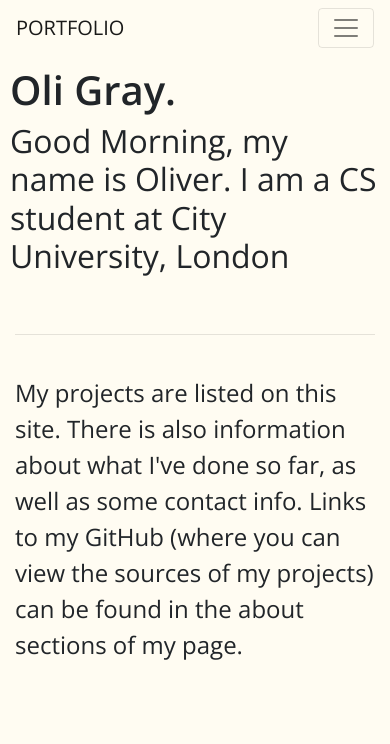
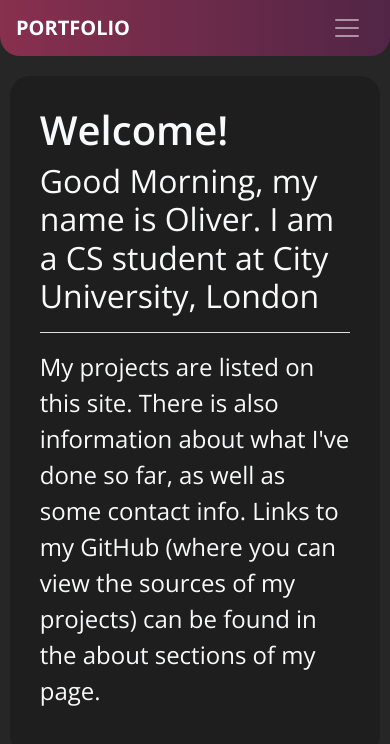
Before and after one commit to oligray27/portfolio, a plain HTML site: page index.html in a window 390 px wide. Drawn offline with nearby package versions, Linux system fonts and the light colour scheme.

Commit message:
design update

```diff
--- a/index.html
+++ b/index.html
@@ -14,6 +14,9 @@
 
     <script src="https://unpkg.com/moment"></script>
 
+      <!-- Fontawesome CSS -->
+    <script src="https://kit.fontawesome.com/259b42d785.js" crossorigin="anonymous"></script>
+
     <link rel="shortcut icon" href="favicon/favicon.ico" type="">
     <link rel="apple-touch-icon" sizes="180x180" href="favicon/apple-touch-icon.png">
     <link rel="icon" type="image/png" sizes="32x32" href="favicon/favicon-32x32.png">
@@ -28,10 +31,10 @@
     <title>Hi!</title>
 </head>
 
-<body style="font-family: 'Open Sans', sans-serif; background-color: #fffcf2;" onload="welcome()">
+<body style="font-family: 'Open Sans', sans-serif;" onload="welcome()">
 
-    <nav class="navbar navbar-expand-lg navbar-light">
-        <a class="navbar-brand" href="#">PORTFOLIO</a>
+    <nav class="navbar navbar-expand-lg navbar-dark bg-custom sticky-top">
+        <a class="navbar-brand" href="#"><strong>PORTFOLIO</strong></a>
         <button class="navbar-toggler" type="button" data-toggle="collapse" data-target="#navbarNav"
             aria-controls="navbarNav" aria-expanded="false" aria-label="Toggle navigation">
             <span class="navbar-toggler-icon"></span>
@@ -54,28 +57,46 @@
         </div>
     </nav>
 
-    <div class="container">
-        <div class="row">
-            <div class="container col-sm center">
-                <h1 style="font-weight: 600;">Oli Gray.</h1>
+    <div class="container text-light content">
+                <h1 style="font-weight: 600;">Welcome!</h1>
                 <h2 id="dateGreet"></h2>
-            </div>
-            <div class="col-sm-auto">
-                <img id="pfp" src="images/pfp.png" alt="Profile pic">
-            </div>
-        </div>
-        <br>
-        <hr>
-        <br>
-        <div class="row">
-            <div class="col-sm">
+        <hr class="bg-light">
                 <p style="font-size: x-large;">My projects are listed on this site. There is also information about what
                     I've done so far, as well as some contact info. Links to my GitHub (where you can view the sources
                     of my projects) can be found in the about sections of my page.</p>
             </div>
         </div>
-    </div>
 
+
+    <!-- <div class="footer fixed-bottom">
+        <div class="container-fluid text-light" style="padding-top: 15px; padding-bottom: 15px;">
+                <div class="row" style="padding-left: 15px; width: 100%;">
+                    <div class="col-sm-1 foot-icon">
+                        <i class="fab fa-facebook-f fa-lg" onclick="window.open(
+                                'https://facebook.com', '_blank');"></i>
+                    </div>
+                    <div class="col-sm-1 foot-icon">
+                        <i class="fab fa-instagram fa-lg" onclick="window.open(
+                                'https://instagram.com', '_blank');"></i>
+                    </div>
+                    <div class="col-sm-1 foot-icon">
+                        <i class="fab fa-twitter fa-lg" onclick="window.open(
+                                'https://twitter.com', '_blank');"></i>
+                    </div>
+                </div>
+                <div class="row">
+                    <div class="col-auto">
+                        <span class="active-link" href="#">Home</span>
+                    </div>
+                    <div class="col-auto">
+                        <a id="disclaimer" href="about.html">About</a>
+                    </div>
+                    <div class="col">
+                        <a id="disclaimer" href="#">Contact</a>
+                    </div>
+                </div>
+        </div>
+    </div> -->
 
 
     <script src="https://code.jquery.com/jquery-3.5.1.slim.min.js"
--- a/styles/linkstyle.css
+++ b/styles/linkstyle.css
@@ -1,6 +1,6 @@
 a {
   text-decoration: none;
-  color: black;
+  color: #f8f9fa;
   cursor: pointer;
   padding-right: 15px;
 }
@@ -15,14 +15,14 @@ a {
 .link span {
   position: relative;
   display: inline-block;
-  color: #000000;
+  color: #f8f9fa;
 }
 .link span::before {
   position: absolute;
   content: attr(data-content);
-  color: #000000;
+  color: #f8f9fa;
   text-decoration: underline;
-  text-decoration-color: #000000;
+  text-decoration-color: #f8f9fa;
   clip-path: polygon(0 0, 0 0, 0% 100%, 0 100%);
   transition: clip-path 275ms ease;
 }
--- a/styles/style.css
+++ b/styles/style.css
@@ -3,29 +3,60 @@
   padding: 10px;
 }
 
-#pfp{
+#pfp {
   zoom: 0.35;
+  display: none;
+
 }
 
-#dateGreet{
+body {
+  background-color: #262626;
+}
+
+#dateGreet {
   width: 75%;
 }
 
-#video{
+#video {
   width: 50%;
 }
 
-#githubLink{
+#githubLink {
   width: 25%;
 }
 
-
-#t{
+#t {
   width: 35%;
 }
 
-p, .link{
+p,
+.link {
   font-size: x-large;
+}
+
+.content {
+  padding: 30px;
+  margin-top: 25px;
+  background-color: #1e1e1e;
+  border-radius: 20px;
+}
+
+.navbar-toggler {
+  border: 0;
+}
+
+.navbar {
+  background: rgb(136, 48, 78);
+  background: linear-gradient(90deg, rgba(136, 48, 78, 1) 0%, rgba(82, 37, 70, 1) 100%);
+  border-bottom-left-radius: 20px;
+  border-bottom-right-radius: 20px;
+}
+
+.footer {
+  background: rgb(136, 48, 78);
+  background: linear-gradient(90deg, rgba(136, 48, 78, 1) 0%, rgba(82, 37, 70, 1) 100%);
+  border-top-left-radius: 20px;
+  border-top-right-radius: 20px;
 }
 
 
@@ -54,24 +85,31 @@ p, .link{
       }
     }*/
 
-@media only screen
-    and (max-width: 576px)    {
-    #dateGreet{
+@media only screen and (max-width: 576px) {
+  #dateGreet {
     width: 100%;
   }
-  #pfp{
+
+  #pfp {
     zoom: 0.03;
     display: none;
   }
-  #githubLink{
+
+  #githubLink {
     width: 50%;
   }
 
-  #t{
+  #t {
     width: 100%;
   }
 
-  #video{
+  #video {
     width: 100%;
   }
+
+  .content {
+    margin-top: 20px;
+    width: 95%;
   }
+
+}
```
Also changed, not shown: about.html (+4 -4 lines), contact.html (+4 -4 lines), projects.html (+7 -7 lines), images/bg-main-2.jpg (added), images/github.png, images/main-bg.jpg (added), 3 other files. Lines whose indentation alone changed are shown as unchanged.
